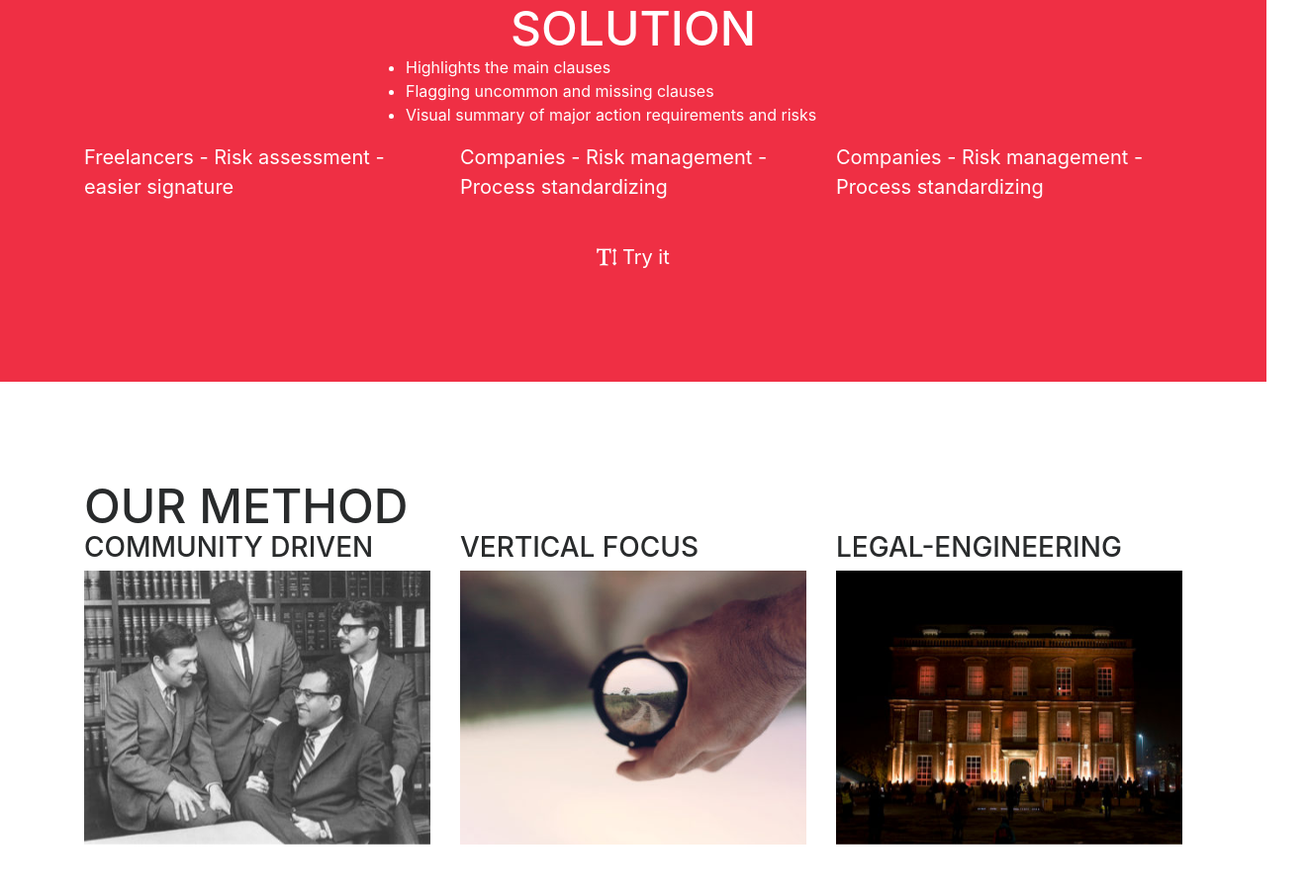
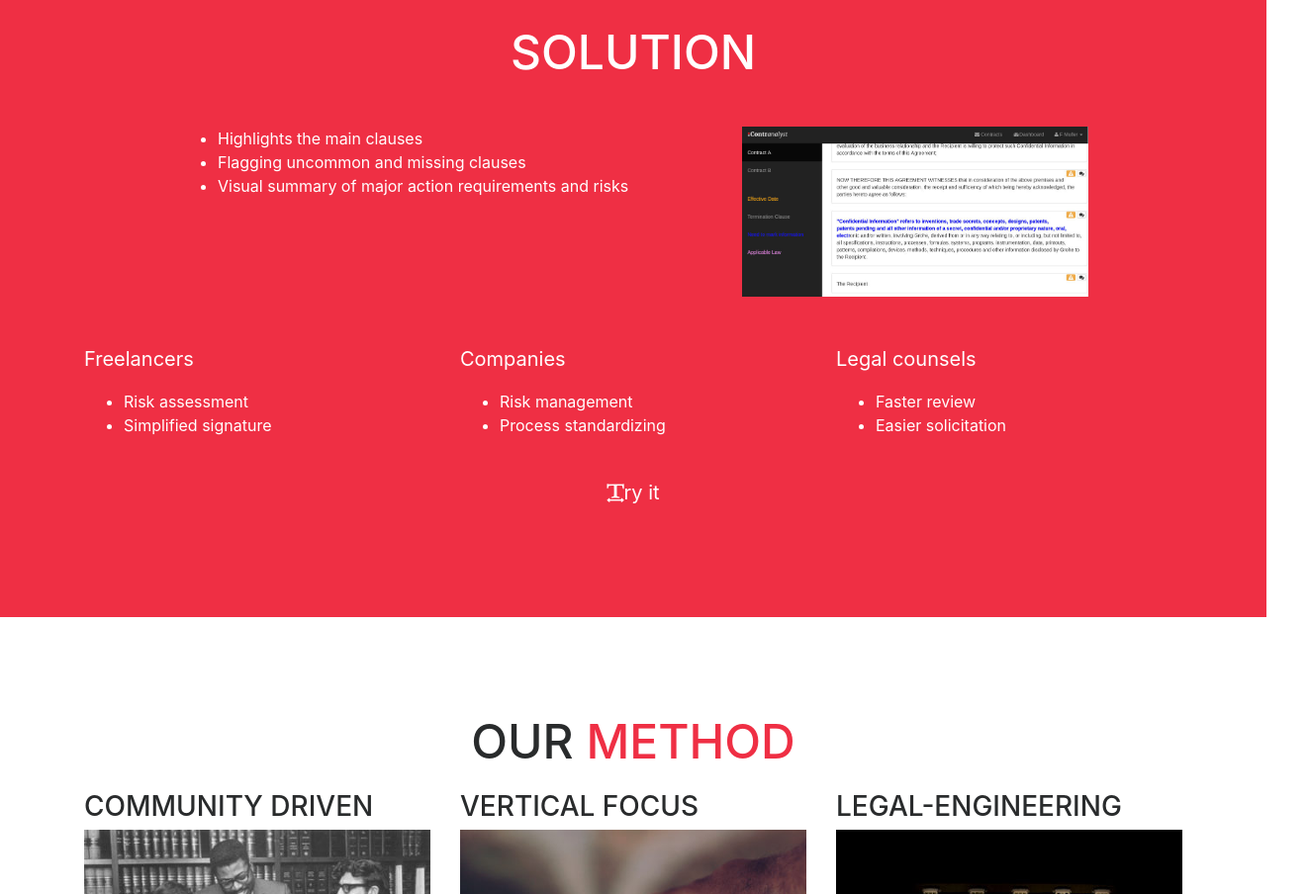
Before and after one commit to Xalava/contranalyst, a website with bundled scripts: page index.html in a window 1280 px wide. Shown: the part 1212-2116 px from the top of the page at 99% size, 1322 px wide, since content can reach past the window. Built offline with nearby package versions, Linux system fonts and the light colour scheme; a script that the page names is missing; files whose address does not match are found by name.

Commit message:
decent website

```diff
--- a/index.html
+++ b/index.html
@@ -86,7 +86,7 @@
 
 
             <br><br>
-            <div class="row" >
+            <div class="row justify-content-center" >
 <!--                 <div class="col-xs-3 col-xs-offset-3">
                     <a href="demo/index.html" class="btn btn-primary  btn-lg" role="button">Visual Demo </a>
 
@@ -99,19 +99,17 @@
 
 
  -->
-                <div class="col-xs-4 col-xs-offset-4">
-                <ul class="list-inline">
-                    <li class="list-inline-item">
-                        <a href="demo/index.html" class="btn btn-primary  btn-lg" role="button">Visual Demo </a>
-                    </li>
-                    <li class="list-inline-item">
-                        <a class="typeform-share btn btn-lg" href="https://xalava.typeform.com/to/ZZIljX" data-mode="popup" style="background-color:#d9534f;color:white;" target="_blank">Keep in touch </a>
+                <div class="col-md-4 ">
+                   <a href="demo/index.html" class="btn btn-primary  btn-lg" role="button">Visual Demo </a>
+                </div>
+                <div class="col-md-4 ">
+                    <a class="typeform-share btn btn-lg" href="https://xalava.typeform.com/to/ZZIljX" data-mode="popup" style="background-color:#d9534f;color:white;" target="_blank">Keep in touch </a>
+                    <!-- </li> -->
 
                     <script> (function() { var qs,js,q,s,d=document, gi=d.getElementById, ce=d.createElement, gt=d.getElementsByTagName, id="typef_orm_share", b="https://embed.typeform.com/"; if(!gi.call(d,id)){ js=ce.call(d,"script"); js.id=id; js.src=b+"embed.js"; q=gt.call(d,"script")[0]; q.parentNode.insertBefore(js,q) } })() </script>
-                    </li>
-                </ul>
                 </div>
-            </div>
+
+            </div> <!-- row -->
 
 <!--                 <div class="row">
                     <div class="col-xs-8 col-xs-offset-2 col-md-6 col-md-offset-3 " >
@@ -131,10 +129,13 @@
     <!-- Portfolio Grid Section -->
     <section id="NDA">
         <div class="container">
-            <h2 class="text-center">Non Disclosure Agreements</h2>
+
+            <h2 class="text-center">
+            <i class="fa fa-exclamation-triangle" aria-hidden="true"></i>  Non <span class="rouge">Disclosure </span>Agreements</h2>
+            <br>
             <!-- <hr class="star-primary"> -->
-            <div class="row">
-                <div class="col-md-6 col-md-offset-3">
+            <div class="row justify-content-center">
+                <div class="col-md-8 ">
                     <ul class="list-group">
                         <li class="list-group-item animated slideInLeft text-left" style=" border:0px;">Critical part of modern businesses</li>
 
@@ -213,35 +214,47 @@
         <div class="container">
             <h2 class="text-center">Solution</h2>
             <!-- <hr class="star-light"> -->
-            <div class="row">
-                <div class="col-lg-6 offset-lg-3">
+            <br><br>
+            <div class="row justify-content-center">
+                <div class="col-md-6">
                     <ul>
                         <li>Highlights the main clauses </li>
                         <li>Flagging uncommon and missing clauses</li>
                         <li>Visual summary of major action requirements and risks</li>
                     </ul>
                 </div>
+                <div class="col-md-4 ">
+                    <img src="img/product.jpg" class="img-fluid">
+                </div>
             </div>
+            <br><br>
 
             <div class="row">
                 <div class="col-md-4 ">
-                    <p>Freelancers
-                        - Risk assessment
-                        - easier signature</p>
+                    <p>Freelancers</p>
+                    <ul>
+                        <li>Risk assessment</li>
+                        <li>Simplified signature</li>
+                    </ul>
                 </div>
                 <div class="col-md-4">
-                    <p>Companies
-                        - Risk management
-                        - Process standardizing </p>
+                    <p>Companies</p>
+                    <ul>
+                        <li>Risk management</li>
+                        <li>Process standardizing</li>
+                    </ul>
+
                 </div>
                 <div class="col-md-4">
-                    <p>Companies
-                        - Risk management
-                        - Process standardizing </p>
+                    <p>Legal counsels</p>
+                    <ul>
+                        <li>Faster review</li>
+                        <li>Easier solicitation</li>
+                    </ul>
                 </div>
                 <div class="col-lg-8 offset-lg-2 text-center">
-                    <a href="#" class="btn btn-lg btn-outline">
-                        <i class="fa fa-text-height"></i> Try it
+                    <a href="/demo" class="btn btn-lg btn-outline">
+                        <i class="fa fa-text-width"></i>ry it
                     </a>
                 </div>
             </div>
@@ -251,20 +264,24 @@
     <!-- Contact Section -->
     <section id="approach">
         <div class="container">
-            <h2>Our <span class="rouge">method</span></h2>
+            <h2 class="text-center">Our <span class="rouge">method</span></h2>
+            <br>
             <div class="row">
-                <div class="col-md-4">
+                <div class="col-md-4 animated slideInLeft">
                     <h3>Community driven</h3>
-                    <img src="img/community.jpg" class="img-fluid img-rounded animated slideInLeft">
+                    <img src="img/community.jpg" class="img-fluid img-rounded ">
+                    <p>Our algorithms are developed with a community of lawyers and practitioners</p>
                  </div>
 
                 <div class="col-md-4">
                     <h3>Vertical focus</h3>
                     <img src="img/focus.jpg" class="img-fluid img-rounded">
+                    <p>Focusing on NDAs, our product fits use case scenarios at best</p>
                  </div>
-                <div class="col-md-4">
+                <div class="col-md-4 animated slideInRight">
                     <h3>Legal-engineering</h3>
-                    <img src="img/techlaw.jpg" class="img-fluid img-rounded animated slideInRight">
+                    <img src="img/techlaw.jpg" class="img-fluid img-rounded ">
+                    <p>Combining expertise in technology and law, we aim to combine the best of both worlds</p>
                  </div>
             </div>
 
@@ -339,8 +356,8 @@
                                 <a class="btn-social btn-outline" href="#"><i class="fa fa-fw fa-facebook"></i></a>
                             </li>
                             <li class="list-inline-item">
-                                <a class="btn-social btn-outline" href="#"><i class="fa fa-fw fa-google-plus"></i></a>
-                            </li>
+<!--                                 <a class="btn-social btn-outline" href="#"><i class="fa fa-fw fa-google-plus"></i></a>
+                            </li> -->
                             <li class="list-inline-item">
                                 <a class="btn-social btn-outline" href="#"><i class="fa fa-fw fa-twitter"></i></a>
                             </li>
--- a/scss/_global.scss
+++ b/scss/_global.scss
@@ -30,6 +30,7 @@ h6 {
     font-family: 'Open Sans', Helvetica, Arial, sans-serif;
     font-weight: 700;
     text-transform: uppercase;
+    margin-bottom: 1em;
 }
 
 hr.star-light,
@@ -116,3 +117,8 @@ section.success {
         }
     }
 }
+
+
+.rouge {
+    color : $theme-success
+}
--- a/scss/_masthead.scss
+++ b/scss/_masthead.scss
@@ -2,7 +2,7 @@
 header.masthead {
     text-align: center;
     color: white;
-    background: $theme-success;
+    // background: $theme-success;
     background-image: url(../img/contract-light.jpg);
     background-repeat: no-repeat;
     background-attachment: fixed;
```
Also changed, not shown: css/contranalyst.css, css/contranalyst.min.css, img/product.jpg (added).
